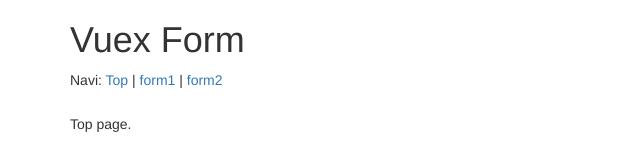
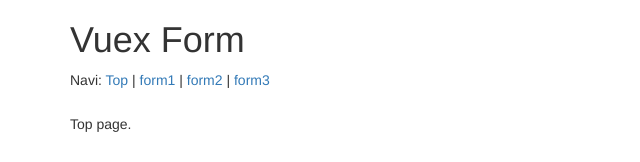
Before and after one commit to renowan/vuex-form-approach, a Vue app: page / in a window 1280 px wide. Shown: the top 162 px of the page, without its empty margins (0-640 px from the left). Built offline with nearby package versions, Linux system fonts and the light colour scheme.

Commit message:
リンク修正

```diff
--- a/src/App.vue
+++ b/src/App.vue
@@ -10,7 +10,7 @@
 
       <div class="row">
         <div class="col-xs-12">
-          Navi: <router-link to="/">Top</router-link> | <router-link to="/form1">form1</router-link> | <router-link to="/form2">form2</router-link>
+          Navi: <router-link to="/">Top</router-link> | <router-link to="/form1">form1</router-link> | <router-link to="/form2">form2</router-link> | <router-link to="/form3">form3</router-link>
         </div>
       </div>
 
```
